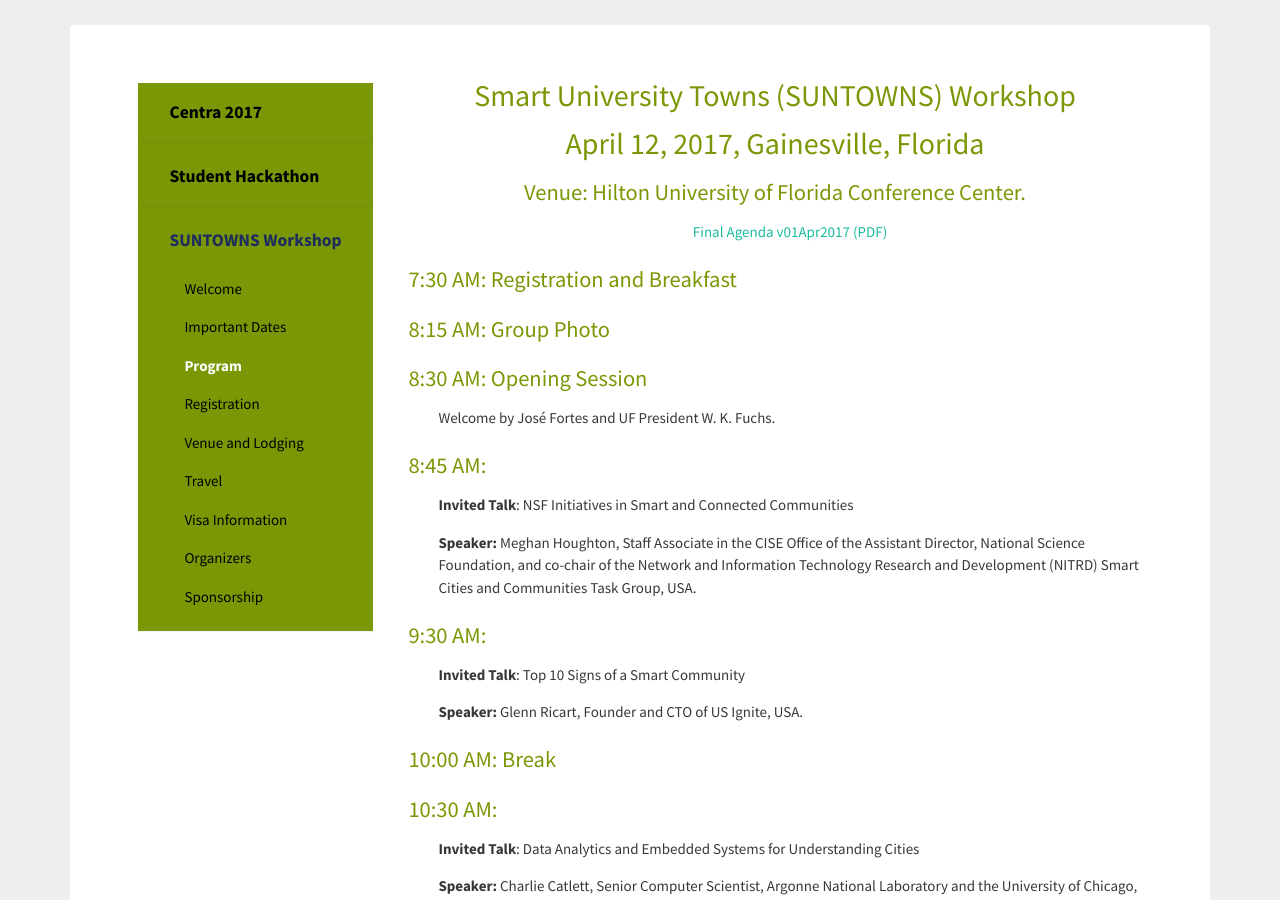
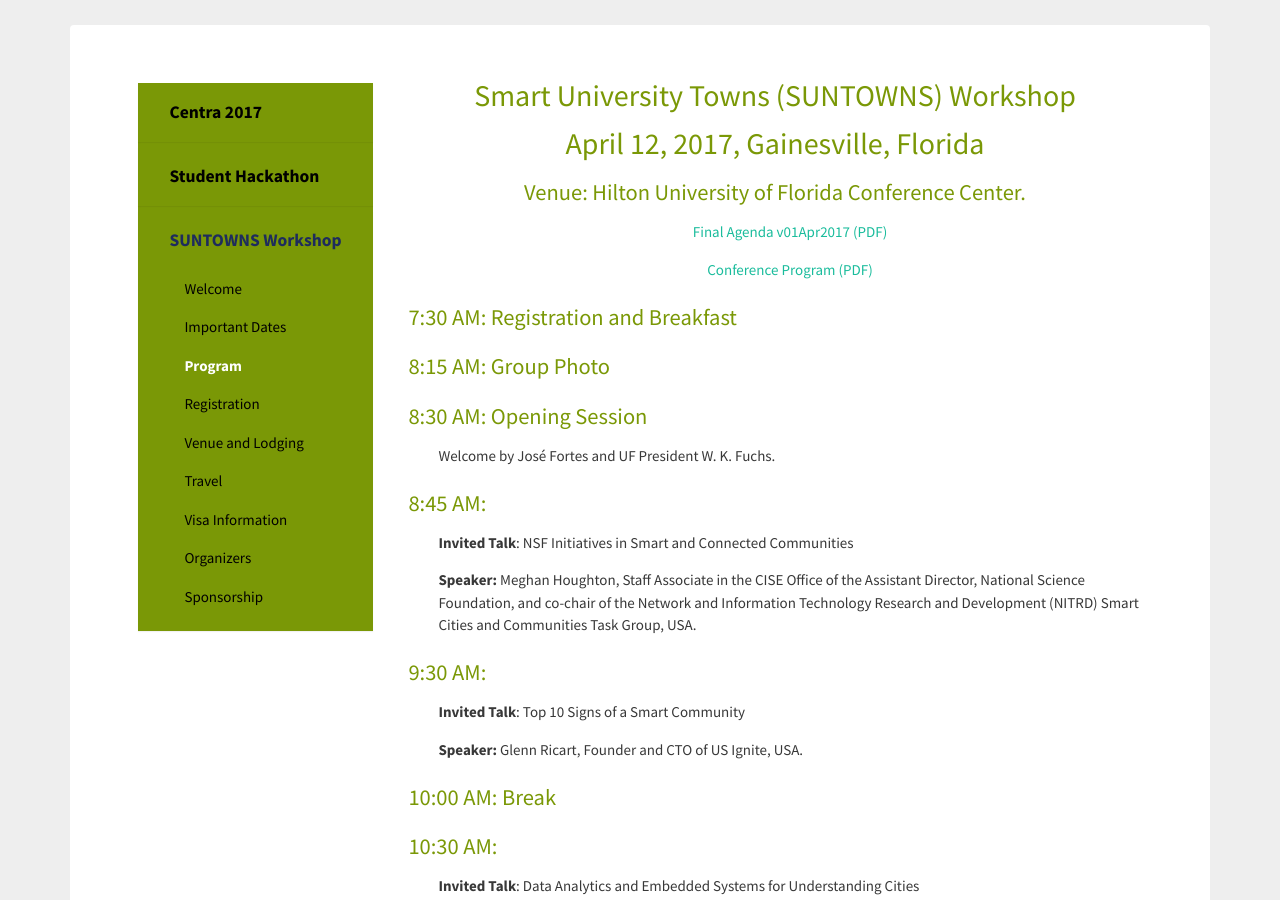
Before and after one commit to hmchou56/centra8, a Jekyll site: the page built from suntowns2017/program.md, in a window 1280 px wide and 900 px high, scrolled down 342 px. Built offline with Jekyll 4.4.1, drawn with Linux system fonts in a browser that asks for light colours; nearby versions of some CDN libraries.

Commit message:
Add conference program

```diff
--- a/suntowns2017/program.md
+++ b/suntowns2017/program.md
@@ -19,6 +19,8 @@ hide: true
 <h3 style="text-align: center">Venue: Hilton University of Florida Conference Center.</h3>
 
 <p style="text-align:center"><a href="http://www.globalcentra.org/suntowns2017/working_agenda_v01APR2017.pdf" target="_blank">Final Agenda v01Apr2017 (PDF)</a></p>
+
+<p style="text-align:center"><a href="http://www.globalcentra.org/program2017.pdf" target="_blank">Conference Program (PDF)</a></p>
 
 <h3>7:30 AM: Registration and Breakfast</h3>
 
```
